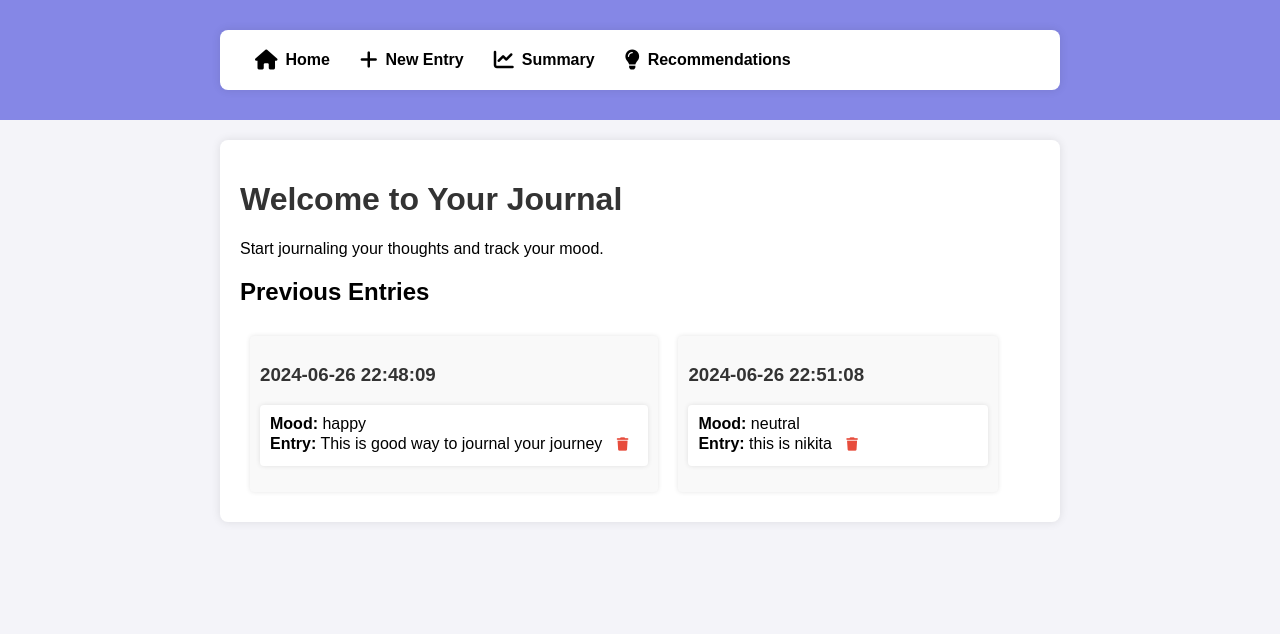
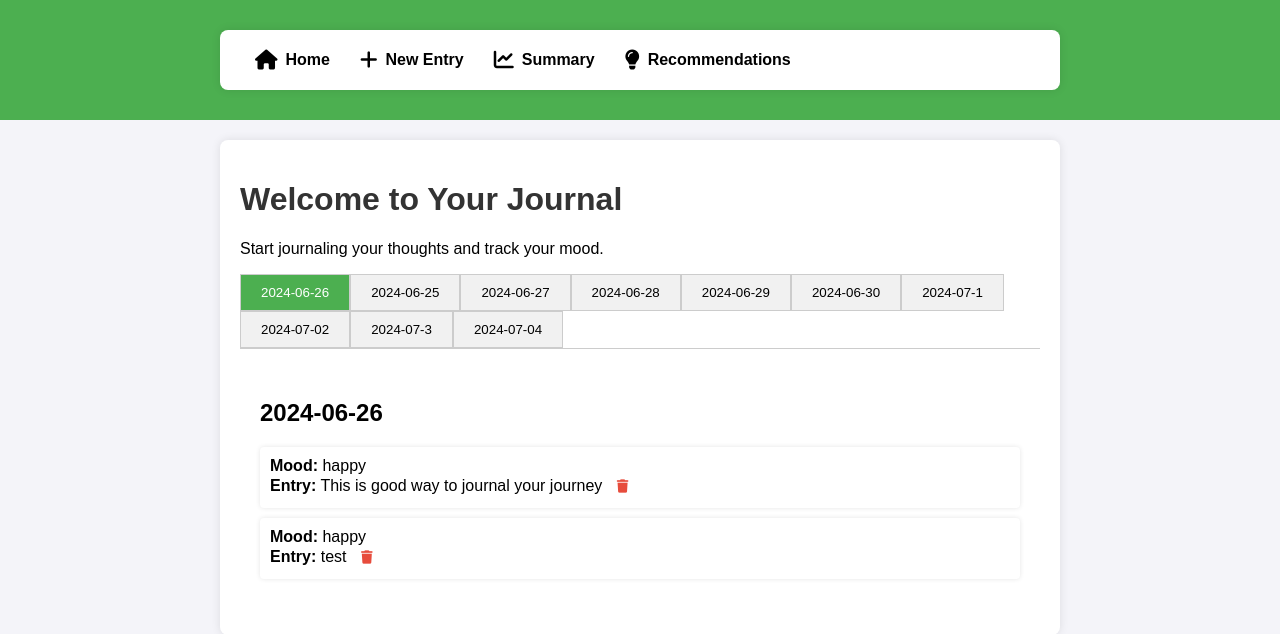
Before and after one commit to shivangsoni/Journaling-App, a Flask app: page / in a window 1280 px wide. Shown: the top 634 px of the page. Run offline with Flask 3, Linux system fonts and the light colour scheme.

Commit message:
Updated display for journarling items

```diff
--- a/app/routes.py
+++ b/app/routes.py
@@ -14,10 +14,10 @@ def index():
         df = pd.read_csv(CSV_FILE)
         entries = df.to_dict('records')
 
-    # Group entries by date
+    # Group entries by unique dates
     grouped_entries = {}
     for entry in entries:
-        date = entry['date']
+        date = entry['date'].split()[0]  # Extract date without time
         if date not in grouped_entries:
             grouped_entries[date] = []
         grouped_entries[date].append(entry)
@@ -60,6 +60,7 @@ def summary():
         summary_data = {}
     return render_template('summary.html', summary_data=summary_data)
 
+
 @main.route('/recommendations')
 def recommendations():
     # Placeholder recommendations
--- a/app/static/style.css
+++ b/app/static/style.css
@@ -6,7 +6,7 @@ body {
 }
 
 nav {
-    background-color: #8587e6;
+    background-color: #4CAF50;
     color: white;
     padding: 10px 0;
 }
@@ -44,61 +44,43 @@ h1 {
     color: #333;
 }
 
-form.entry-form {
-    display: flex;
-    flex-direction: column;
+.tabs {
+    overflow: hidden;
+    border-bottom: 1px solid #ccc;
+    margin-bottom: 10px;
 }
 
-form.entry-form label {
-    margin-top: 10px;
+.tablinks {
+    background-color: #f1f1f1;
+    float: left;
+    border: 1px solid #ccc;
+    outline: none;
+    cursor: pointer;
+    padding: 10px 20px;
+    transition: background-color 0.3s;
 }
 
-form.entry-form textarea,
-form.entry-form select {
-    margin-top: 5px;
-    padding: 10px;
-    border: 1px solid #ddd;
-    border-radius: 4px;
+.tablinks:hover {
+    background-color: #ddd;
 }
 
-form.entry-form button {
-    margin-top: 15px;
-    padding: 10px;
+.tablinks.active {
     background-color: #4CAF50;
     color: white;
-    border: none;
-    border-radius: 4px;
-    cursor: pointer;
 }
 
-form.entry-form button:hover {
-    background-color: #45a049;
+.tabcontent {
+    display: none;
+    padding: 20px;
+    border-top: none;
 }
 
-.kanban-board {
-    display: flex;
-    overflow-x: auto;
-}
-
-.kanban-column {
-    background-color: #f9f9f9;
-    margin: 10px;
-    padding: 10px;
-    border-radius: 4px;
-    box-shadow: 0 0 5px rgba(0,0,0,0.1);
-    min-width: 300px;
-}
-
-.kanban-column h3 {
-    color: #333;
-}
-
-.kanban-column ul {
+ul {
     list-style-type: none;
     padding: 0;
 }
 
-.kanban-column ul li {
+ul li {
     background-color: #fff;
     margin-bottom: 10px;
     padding: 10px;
@@ -106,11 +88,11 @@ form.entry-form button:hover {
     box-shadow: 0 0 5px rgba(0,0,0,0.1);
 }
 
-.kanban-column ul li form {
+ul li form {
     display: inline;
 }
 
-.kanban-column ul li form button.delete-button {
+ul li form button.delete-button {
     background-color: transparent;
     color: #e74c3c;
     border: none;
@@ -121,10 +103,10 @@ form.entry-form button:hover {
     align-items: center;
 }
 
-.kanban-column ul li form button.delete-button i {
+ul li form button.delete-button i {
     margin-right: 0; /* Ensure the icon is not spaced from text, as there is no text */
 }
 
-.kanban-column ul li form button.delete-button:hover {
+ul li form button.delete-button:hover {
     color: #c0392b;
 }
--- a/app/templates/index.html
+++ b/app/templates/index.html
@@ -4,11 +4,15 @@
 <h1>Welcome to Your Journal</h1>
 <p>Start journaling your thoughts and track your mood.</p>
 
-<h2>Previous Entries</h2>
-<div class="kanban-board">
+<div class="tabs">
     {% for date, entries in grouped_entries.items() %}
-    <div class="kanban-column">
-        <h3>{{ date }}</h3>
+    <button class="tablinks {% if loop.first %}active{% endif %}" onclick="openTab(event, '{{ date }}')">{{ date }}</button>
+    {% endfor %}
+</div>
+
+{% for date, entries in grouped_entries.items() %}
+<div id="{{ date }}" class="tabcontent {% if loop.first %}active{% endif %}">
+    <h2>{{ date }}</h2>
     <ul>
         {% for entry in entries %}
         <li>
@@ -22,5 +26,26 @@
     </ul>
 </div>
 {% endfor %}
-</div>
+
+<script>
+// Function to open a specific tab by clicking on it
+function openTab(evt, tabName) {
+    var i, tabcontent, tablinks;
+    tabcontent = document.getElementsByClassName("tabcontent");
+    for (i = 0; i < tabcontent.length; i++) {
+        tabcontent[i].style.display = "none";
+    }
+    tablinks = document.getElementsByClassName("tablinks");
+    for (i = 0; i < tablinks.length; i++) {
+        tablinks[i].className = tablinks[i].className.replace(" active", "");
+    }
+    document.getElementById(tabName).style.display = "block";
+    evt.currentTarget.className += " active";
+}
+
+// Open the first tab by default when the page loads
+document.addEventListener("DOMContentLoaded", function() {
+    document.getElementsByClassName("tablinks")[0].click();
+});
+</script>
 {% endblock %}
--- a/data/journal_entries.csv
+++ b/data/journal_entries.csv
@@ -1,3 +1,12 @@
 entry,mood,date
 This is good way to journal your journey,happy,2024-06-26 22:48:09
-this is nikita,neutral,2024-06-26 22:51:08
+test,happy,2024-06-26 23:33:54
+This is good way to journal your journey,happy,2024-06-25 22:48:09
+this is nikita,neutral,2024-06-27 22:51:08
+test,happy,2024-06-28 23:33:54
+This is good way to journal your journey,happy,2024-06-29 22:48:09
+this is nikita,neutral,2024-06-30 22:51:08
+test,happy,2024-07-1 23:33:54
+This is good way to journal your journey,happy,2024-07-02 22:48:09
+this is nikita,neutral,2024-07-3 22:51:08
+test,happy,2024-07-04 23:33:54
```
Lines whose indentation alone changed are shown as unchanged.
